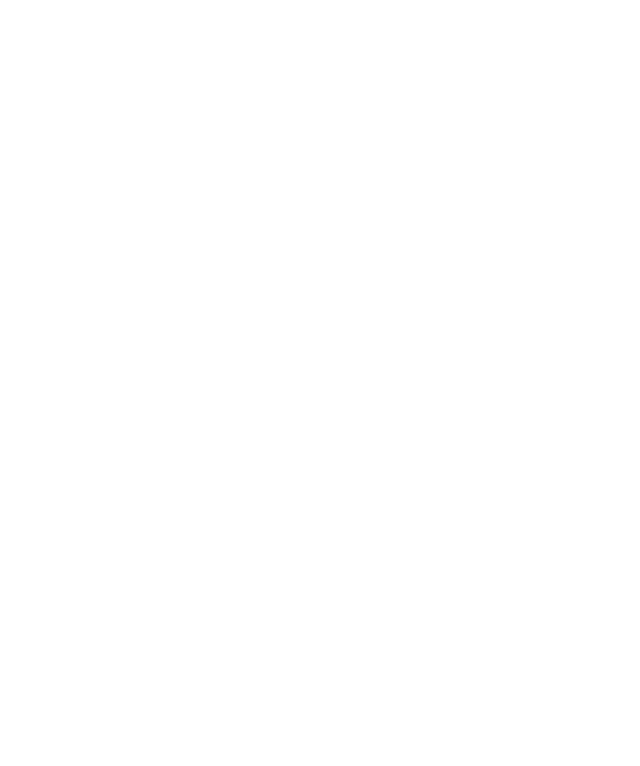
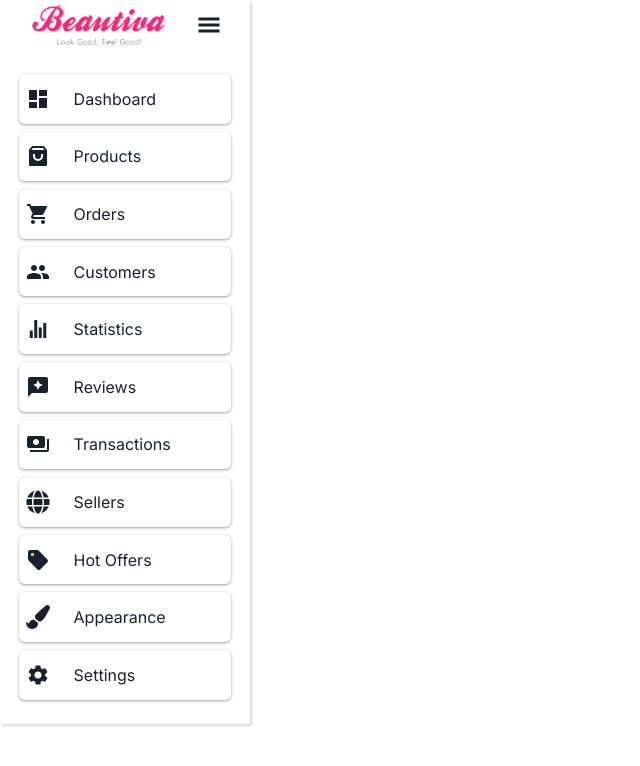
Before and after one commit to sanj1997/wasteful-dock-5798, a React (Create React App) app in the folder frontend/: page / in a window 1280 px wide. Shown: the top 766 px of the page, without its empty margins (0-640 px from the left). Built offline with nearby package versions, Linux system fonts and the light colour scheme.

Commit message:
admin dashboard sidebar

```diff
--- a/frontend/src/App.js
+++ b/frontend/src/App.js
@@ -1,6 +1,10 @@
+import AdminDashboard from "./pages/AdminDashboard";
+
 function App() {
   return (
-    <div></div>
+    <div>
+      <AdminDashboard/>
+    </div>
   );
 }
 
--- /dev/null
+++ b/frontend/src/components/Admin/AdminMain.jsx
@@ -0,0 +1,12 @@
+import React from 'react';
+import {Box, Flex} from '@chakra-ui/react';
+
+const AdminMain = () => {
+  return (
+    <Box>
+
+    </Box>
+  )
+}
+
+export default AdminMain
--- /dev/null
+++ b/frontend/src/components/Admin/AdminSidebar.jsx
@@ -0,0 +1,67 @@
+import React from 'react';
+import {Box, Flex, Image, List, Text} from '@chakra-ui/react';
+import Beautiva from '../../assets/pngs/Beautiva_logo.png';
+import {GiHamburgerMenu} from 'react-icons/gi';
+import {MdDashboard,MdShoppingCart,MdPeople,MdReviews,MdPayments,MdSell,MdSettings} from 'react-icons/md';
+import {RiShoppingBag3Fill} from 'react-icons/ri';
+import {IoIosStats} from 'react-icons/io';
+import {FaGlobe,FaPaintBrush} from 'react-icons/fa';
+
+const AdminSidebar = () => {
+  return (
+    <Box width='250px' height='100%' boxShadow='rgba(0, 0, 0, 0.15) 1.95px 1.95px 2.6px' >
+      <Flex alignItems='center' justifyContent='space-evenly'>
+        <Image src={Beautiva} height='50px' width='140px'/>
+        <GiHamburgerMenu size={24}/>
+      </Flex>
+      <List padding='1rem'>
+          <Flex alignItems='center' gap='1.5rem' padding='0.8rem 0.4rem' margin='0.5rem 0.2rem' boxShadow='rgba(60, 64, 67, 0.3) 0px 1px 2px 0px, rgba(60, 64, 67, 0.15) 0px 1px 3px 1px' borderRadius='6px'>
+            <MdDashboard size={24}/>
+            <Text>Dashboard</Text>
+          </Flex>
+          <Flex alignItems='center' gap='1.5rem' padding='0.8rem 0.4rem' margin='0.5rem 0.2rem' boxShadow='rgba(60, 64, 67, 0.3) 0px 1px 2px 0px, rgba(60, 64, 67, 0.15) 0px 1px 3px 1px' borderRadius='6px'>
+            <RiShoppingBag3Fill size={24}/>
+            <Text>Products</Text>
+          </Flex>
+          <Flex alignItems='center' gap='1.5rem' padding='0.8rem 0.4rem' margin='0.5rem 0.2rem' boxShadow='rgba(60, 64, 67, 0.3) 0px 1px 2px 0px, rgba(60, 64, 67, 0.15) 0px 1px 3px 1px' borderRadius='6px'>
+            <MdShoppingCart size={24}/>
+            <Text>Orders</Text>
+          </Flex>
+          <Flex alignItems='center' gap='1.5rem' padding='0.8rem 0.4rem' margin='0.5rem 0.2rem' boxShadow='rgba(60, 64, 67, 0.3) 0px 1px 2px 0px, rgba(60, 64, 67, 0.15) 0px 1px 3px 1px' borderRadius='6px'>
+            <MdPeople size={24}/>
+            <Text>Customers</Text>
+          </Flex>
+          <Flex alignItems='center' gap='1.5rem' padding='0.8rem 0.4rem' margin='0.5rem 0.2rem' boxShadow='rgba(60, 64, 67, 0.3) 0px 1px 2px 0px, rgba(60, 64, 67, 0.15) 0px 1px 3px 1px' borderRadius='6px'>
+            <IoIosStats size={24}/>
+            <Text>Statistics</Text>
+          </Flex>
+          <Flex alignItems='center' gap='1.5rem' padding='0.8rem 0.4rem' margin='0.5rem 0.2rem' boxShadow='rgba(60, 64, 67, 0.3) 0px 1px 2px 0px, rgba(60, 64, 67, 0.15) 0px 1px 3px 1px' borderRadius='6px'>
+            <MdReviews size={24}/>
+            <Text>Reviews</Text>
+          </Flex>
+          <Flex alignItems='center' gap='1.5rem' padding='0.8rem 0.4rem' margin='0.5rem 0.2rem' boxShadow='rgba(60, 64, 67, 0.3) 0px 1px 2px 0px, rgba(60, 64, 67, 0.15) 0px 1px 3px 1px' borderRadius='6px'>
+            <MdPayments size={24}/>
+            <Text>Transactions</Text>
+          </Flex>
+          <Flex alignItems='center' gap='1.5rem' padding='0.8rem 0.4rem' margin='0.5rem 0.2rem' boxShadow='rgba(60, 64, 67, 0.3) 0px 1px 2px 0px, rgba(60, 64, 67, 0.15) 0px 1px 3px 1px' borderRadius='6px'>
+            <FaGlobe size={24}/>
+            <Text>Sellers</Text>
+          </Flex>
+          <Flex alignItems='center' gap='1.5rem' padding='0.8rem 0.4rem' margin='0.5rem 0.2rem' boxShadow='rgba(60, 64, 67, 0.3) 0px 1px 2px 0px, rgba(60, 64, 67, 0.15) 0px 1px 3px 1px' borderRadius='6px'>
+            <MdSell size={24}/>
+            <Text>Hot Offers</Text>
+          </Flex>
+          <Flex alignItems='center' gap='1.5rem' padding='0.8rem 0.4rem' margin='0.5rem 0.2rem' boxShadow='rgba(60, 64, 67, 0.3) 0px 1px 2px 0px, rgba(60, 64, 67, 0.15) 0px 1px 3px 1px' borderRadius='6px'>
+            <FaPaintBrush size={24}/>
+            <Text>Appearance</Text>
+          </Flex>
+          <Flex alignItems='center' gap='1.5rem' padding='0.8rem 0.4rem' margin='0.5rem 0.2rem' boxShadow='rgba(60, 64, 67, 0.3) 0px 1px 2px 0px, rgba(60, 64, 67, 0.15) 0px 1px 3px 1px' borderRadius='6px'>
+            <MdSettings size={24}/>
+            <Text>Settings</Text>
+          </Flex>
+      </List>
+    </Box>
+  )
+}
+
+export default AdminSidebar
--- a/frontend/src/index.js
+++ b/frontend/src/index.js
@@ -1,6 +1,7 @@
+import { ChakraProvider } from '@chakra-ui/react';
 import React from 'react';
 import ReactDOM from 'react-dom/client';
 import App from './App';
 
 const root = ReactDOM.createRoot(document.getElementById('root'));
-root.render(<App />);
+root.render(<ChakraProvider><App /></ChakraProvider>);
--- /dev/null
+++ b/frontend/src/pages/AdminDashboard.jsx
@@ -0,0 +1,21 @@
+import React from 'react';
+import {Box, Flex} from '@chakra-ui/react';
+import AdminSidebar from '../components/Admin/AdminSidebar';
+import AdminMain from '../components/Admin/AdminMain';
+
+const AdminDashboard = () => {
+  return (
+    <Flex>
+        {/* Left Sidebar */}
+        <Box>
+            <AdminSidebar/>
+        </Box>
+        {/* Right Side container */}
+        <Box>
+            <AdminMain/>
+        </Box>
+    </Flex>
+  )
+}
+
+export default AdminDashboard
```
Also changed, not shown: frontend/src/components/Admin/NavbarAdmin.jsx (added, +12 -0 lines), frontend/src/assets/pngs/Beautiva_icon.png (added).
